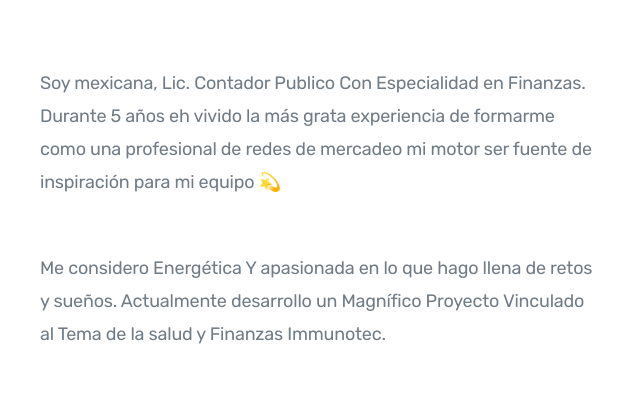
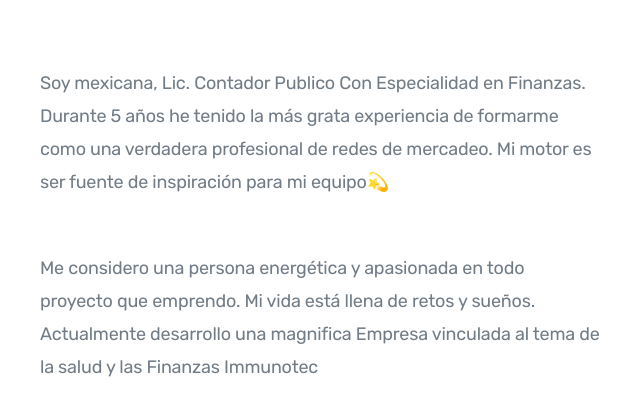
Before and after one commit to DavidResendizz/presentate, a plain HTML site: page alejandra.html in a window 1280 px wide. Shown: the part 375-776 px from the top of the page, 0-635 px from the left. Drawn offline with nearby package versions, Linux system fonts and the light colour scheme; some packages are replaced by stand-ins of ours; a script that the page names is missing; files whose address does not match are found by name; a web font is replaced by a local one.

Commit message:
Update alejandra.html

```diff
--- a/alejandra.html
+++ b/alejandra.html
@@ -101,13 +101,13 @@
 
 			<div class="split-bio">
 
-				<p>Soy mexicana, Lic. Contador Publico Con Especialidad en Finanzas. Durante 5 años eh vivido la más grata experiencia de formarme como una profesional de redes de mercadeo mi motor ser fuente de inspiración para mi equipo 💫
+				<p>Soy mexicana, Lic. Contador Publico Con Especialidad en Finanzas. Durante 5 años he tenido la más grata experiencia de formarme como una verdadera profesional de redes de mercadeo. Mi motor es ser fuente de inspiración para mi equipo💫
 				</p>
 
 				<br>
 
 				<p>
-					 Me considero Energética Y apasionada en lo que hago llena de retos y sueños. Actualmente desarrollo un Magnífico Proyecto Vinculado al Tema de la salud y Finanzas Immunotec.</a>
+					 Me considero una persona energética y apasionada en todo proyecto que emprendo. Mi vida está llena de retos y sueños. Actualmente desarrollo una magnifica Empresa vinculada  al tema de la salud y las Finanzas Immunotec</a>
 				</p>
 				<br>
 				<p>
```
